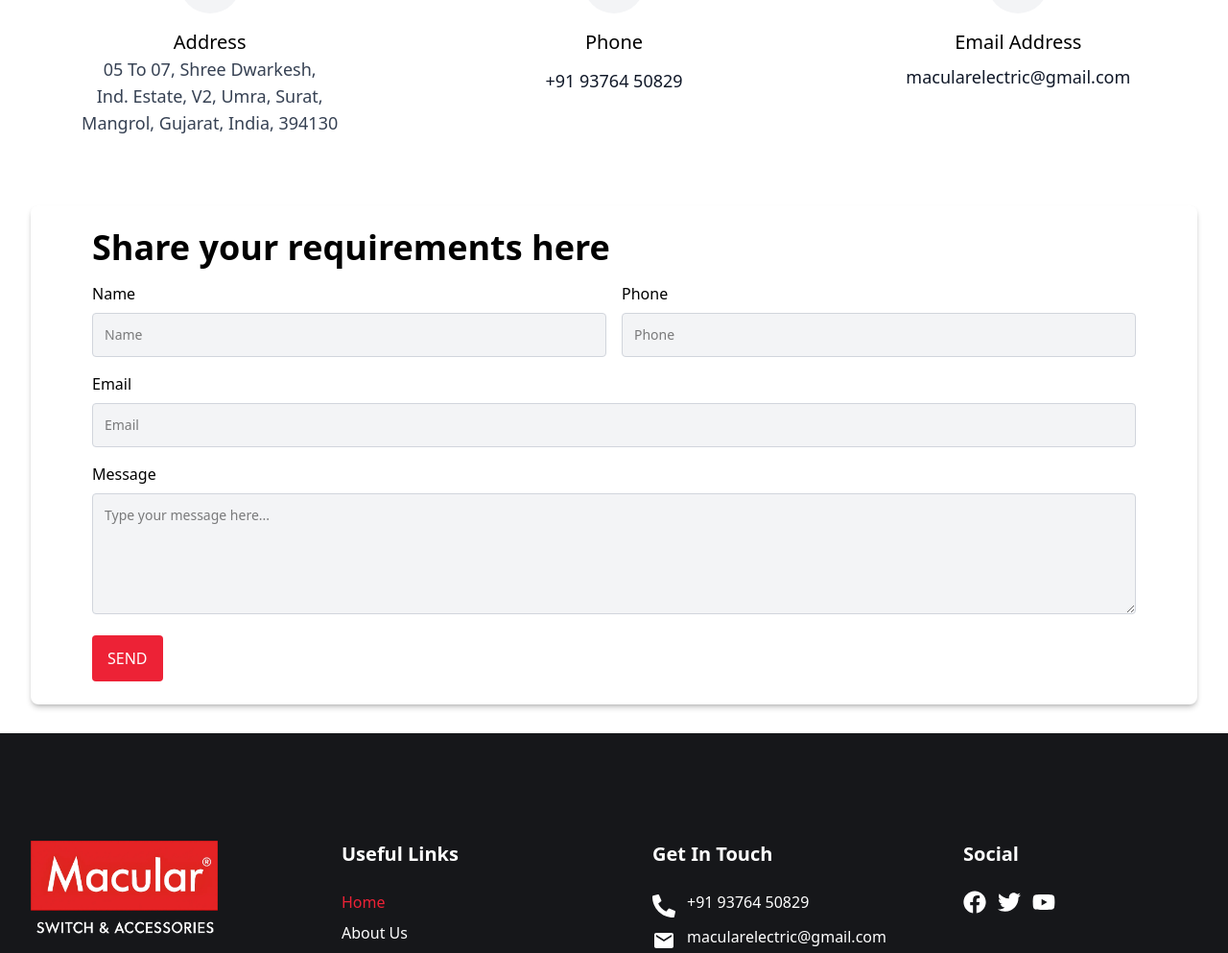
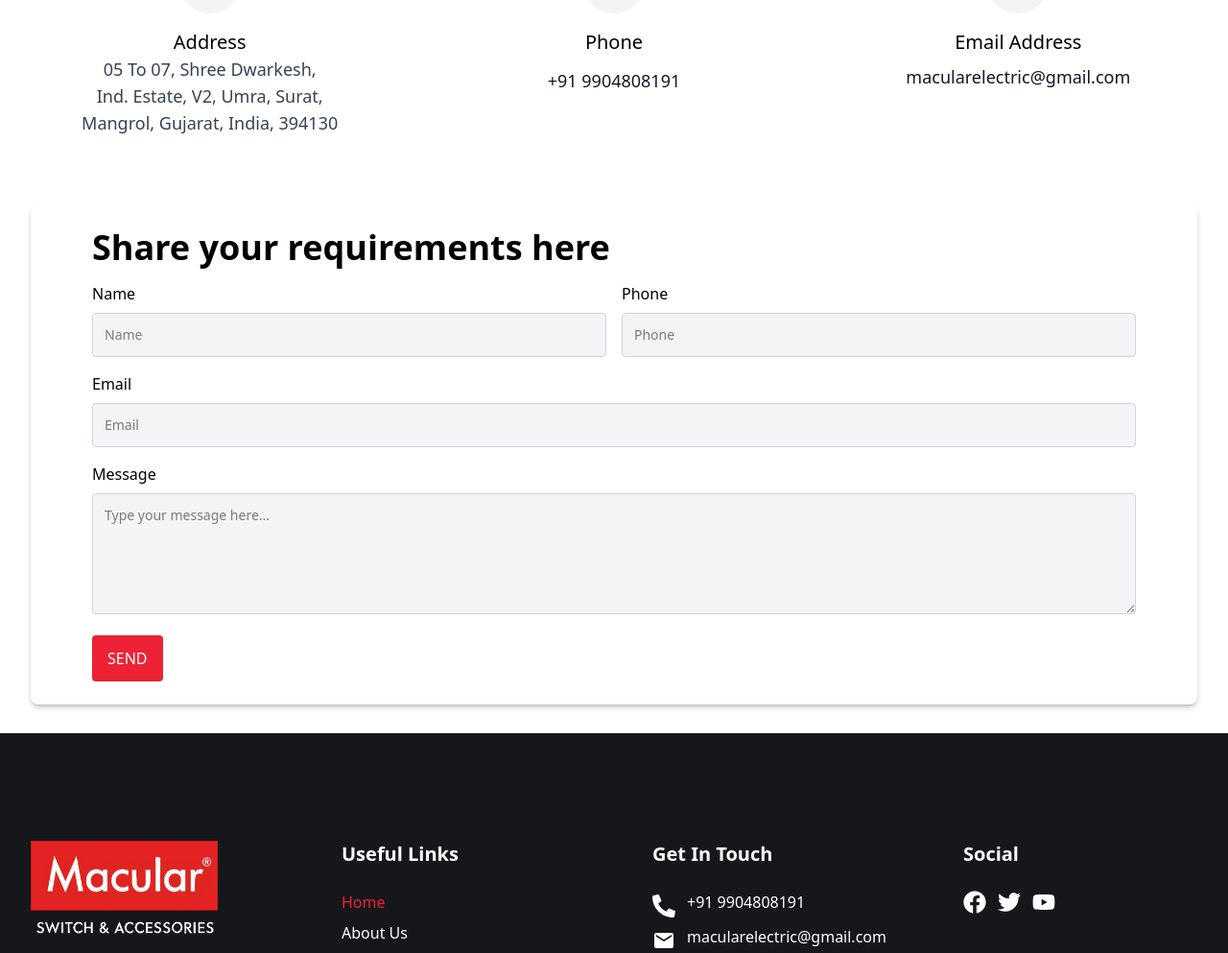
Before and after one commit to adityapandey141/macular-industries, a Next.js app: page /contact-us in a window 1280 px wide. Shown: the part 457-1450 px from the top of the page at 96% size. Built offline with nearby package versions, Linux system fonts and the light colour scheme.

Commit message:
contact details change

```diff
--- a/src/components/contact/ContactDetails.jsx
+++ b/src/components/contact/ContactDetails.jsx
@@ -47,7 +47,7 @@ const ContactDetails = () => {
               Phone
             </h3>
             <p className="text-gray-900 text-sm sm:text-lg mt-1">
-              +91 93764 50829
+              +91 9904808191
             </p>
           </div>
 
--- a/src/layout/Footer.jsx
+++ b/src/layout/Footer.jsx
@@ -83,7 +83,7 @@ const Footer = () => {
                   href="tel:+9193764 50829"
                   className="text-base hover:text-[#ED2236]"
                 >
-                  +91 93764 50829
+                  +91 9904808191
                 </a>
               </div>
               <div className="flex items-start">
```
